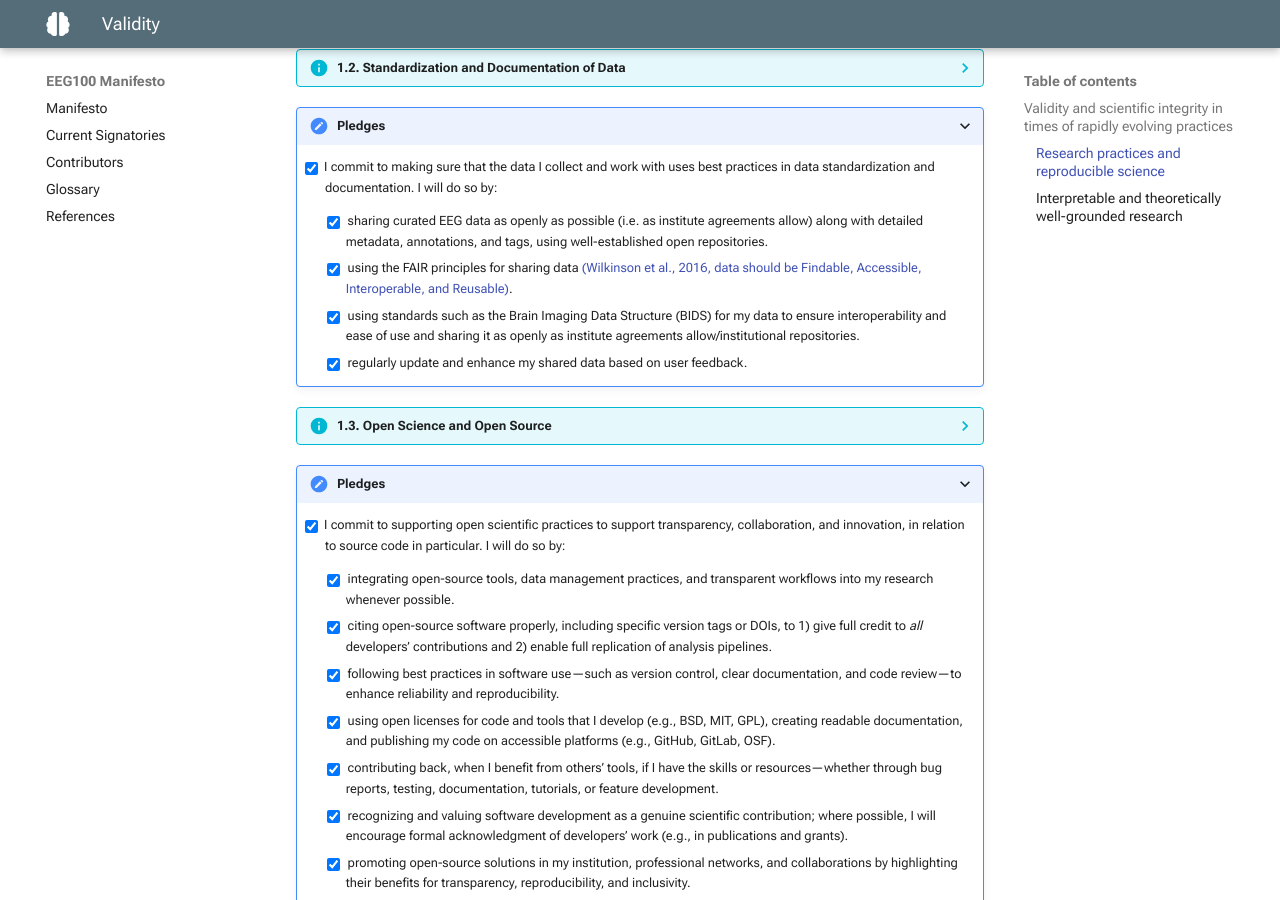
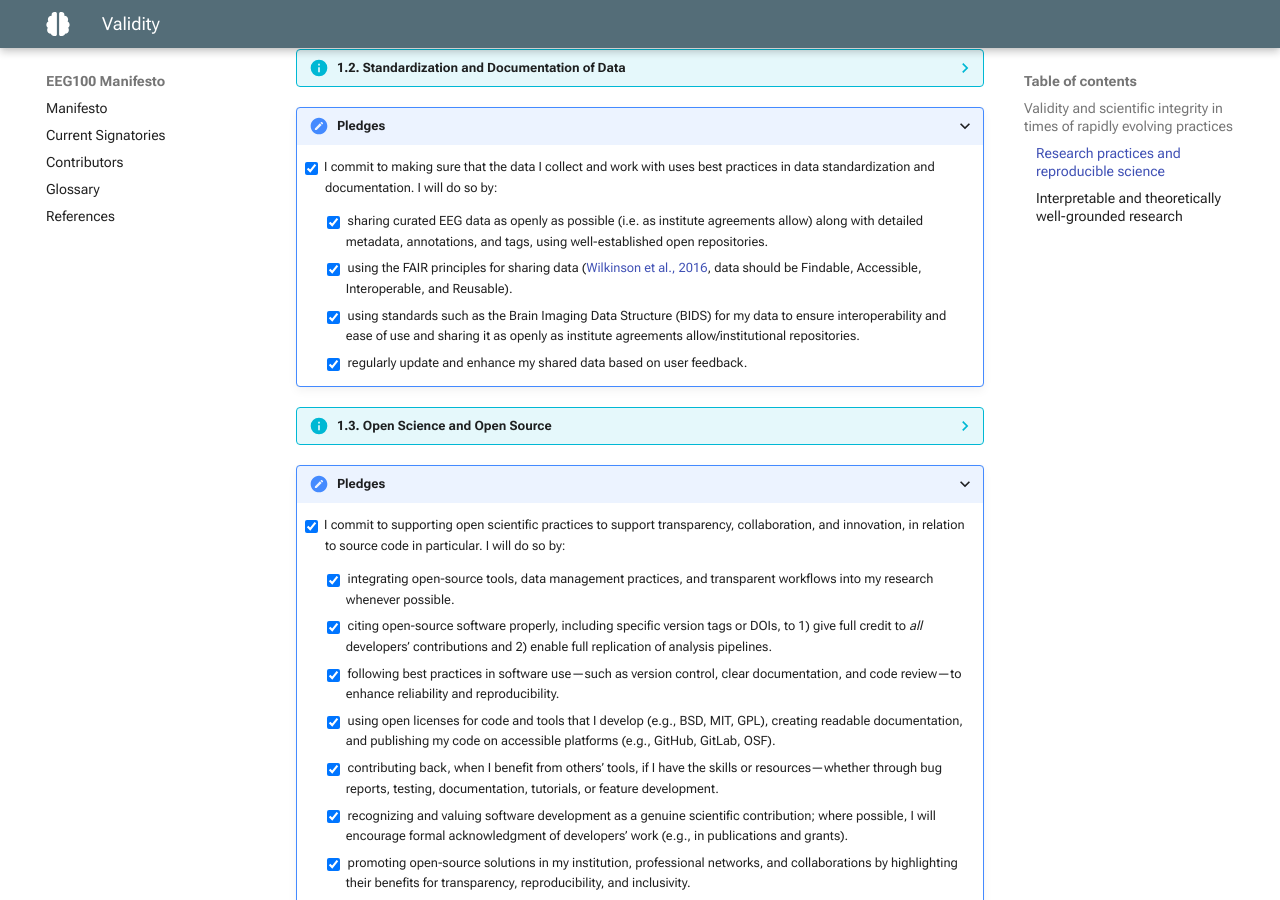
Before and after one commit to ubdbra001/EEG100Manifesto, an MkDocs documentation site: the page built from docs/validity.md, in a window 1280 px wide and 900 px high, scrolled down 1374 px. Built offline with MkDocs 1.6.1 and Material for MkDocs 9.7.7, drawn with Linux system fonts in a browser that asks for light colours.

Commit message:
small tweaks to text

```diff
--- a/docs/validity.md
+++ b/docs/validity.md
@@ -107,7 +107,7 @@
 /// html | li
 
     <input type='checkbox' checked name="1.2.2" />
-    using the FAIR principles for sharing data [(Wilkinson et al., 2016, data should be Findable, Accessible, Interoperable, and Reusable)](references.md#Wilkinson2016).
+    using the FAIR principles for sharing data ([Wilkinson et al., 2016](references.md#Wilkinson2016), data should be Findable, Accessible, Interoperable, and Reusable).
 ///
 /// html | li
 
@@ -131,7 +131,7 @@
 
 Of particular interest to the EEG community, it is important to consider that EEG data requires elaborate software to perform more and more complex analyses. Open-Source (OS) software and hardware have become vital components in advancing EEG research. By supporting and contributing to Free and Open-Source Software (FOSS) and Open-Source Hardware (OSH), we encourage transparency, collaboration, and innovation within the community. Open-Source tools allow researchers to inspect, modify, and improve code and designs, leading to more robust and reliable scientific instruments and analyses. At the same time, OS fosters the development and sharing of cutting-edge methods and makes it easy to attribute developers for their contributions. This collective effort enhances the reproducibility of our work, accelerates scientific progress, and promotes a culture of openness and mutual support in the EEG community. Furthermore, open-source and open-sciences initiatives lower barriers to entry for researchers worldwide, especially those in resource-limited settings. By making software, hardware and knowledge freely available, we democratize access to cutting-edge tools, promoting inclusivity and diversity in EEG science (also see Democratization section below).
 
-At the same time, high standards and best practice in developing and using OS scientific software must be maintained to harvest its full potential [(see Westner et al., 2024)](references.md#Westner2024)
+At the same time, high standards and best practice in developing and using OS scientific software must be maintained to harvest its full potential (see [Westner et al., 2024](references.md#Westner2024))
 
 ///
 
@@ -255,7 +255,7 @@
 /// details | 1.5. Transparent, interpretable, and explainable modeling
     type: info
 
-A key challenge emerging for complex computational models—particularly those applied to data analysis and clinical decision-making—is ensuring their transparency, interpretability, and explainability. Modern ML/AI architectures often surpass our theoretical grasp [(Holzinger et al., 2022)](references.md#Holzinger2022), creating an epistemic gap where we rely on tools we cannot fully comprehend [(Cichy & Kaiser, 2019)](references.md#Cichy2019). To address this, the EEG community must dedicate basic research and advanced computational tools (see the Local Interpretable Model-Agnostic or LIME approach as one such framework [(Ribeiro et al., 2016)](references.md#Ribeiro2016)) to uncovering how these models operate, while simultaneously leveraging their potential to advance knowledge and applications.
+A key challenge emerging for complex computational models—particularly those applied to data analysis and clinical decision-making—is ensuring their transparency, interpretability, and explainability. Modern ML/AI architectures often surpass our theoretical grasp [(Holzinger et al., 2022)](references.md#Holzinger2022), creating an epistemic gap where we rely on tools we cannot fully comprehend [(Cichy & Kaiser, 2019)](references.md#Cichy2019). To address this, the EEG community must dedicate basic research and advanced computational tools (see the Local Interpretable Model-Agnostic or LIME approach as one such framework [(Ribeiro et al., 2016)](references.md#Ribeiro2016) to uncovering how these models operate, while simultaneously leveraging their potential to advance knowledge and applications.
 
 Fostering interpretability and explainability requires both a solid theoretical foundation and active collaboration across disciplines. The application of cross-validation with independent and diverse datasets will help mitigate overfitting and bias, increasing the likelihood that conclusions drawn from ML/AI models are reliable. We hence advocate for i) **diverse and open datasets** that will make sure AI models will be trained on neurophysiological data acquired from a wide range of population, cognitive states, and environmental contexts; ii) **interpretable AI models** that prioritise explainable AI/ML approaches rather than using black boxes; iii) **integrative validation methods** to acknowledge and incorporate in our models the fact that cognition cannot be meaningfully reduced to algorithmic patterns without considering the broader, complex organism-environment system.
 
```
Also changed, not shown: docs/democratization.md (+1 -1 lines), docs/introduction.md (+2 -2 lines), docs/responsibility.md (+1 -1 lines).
